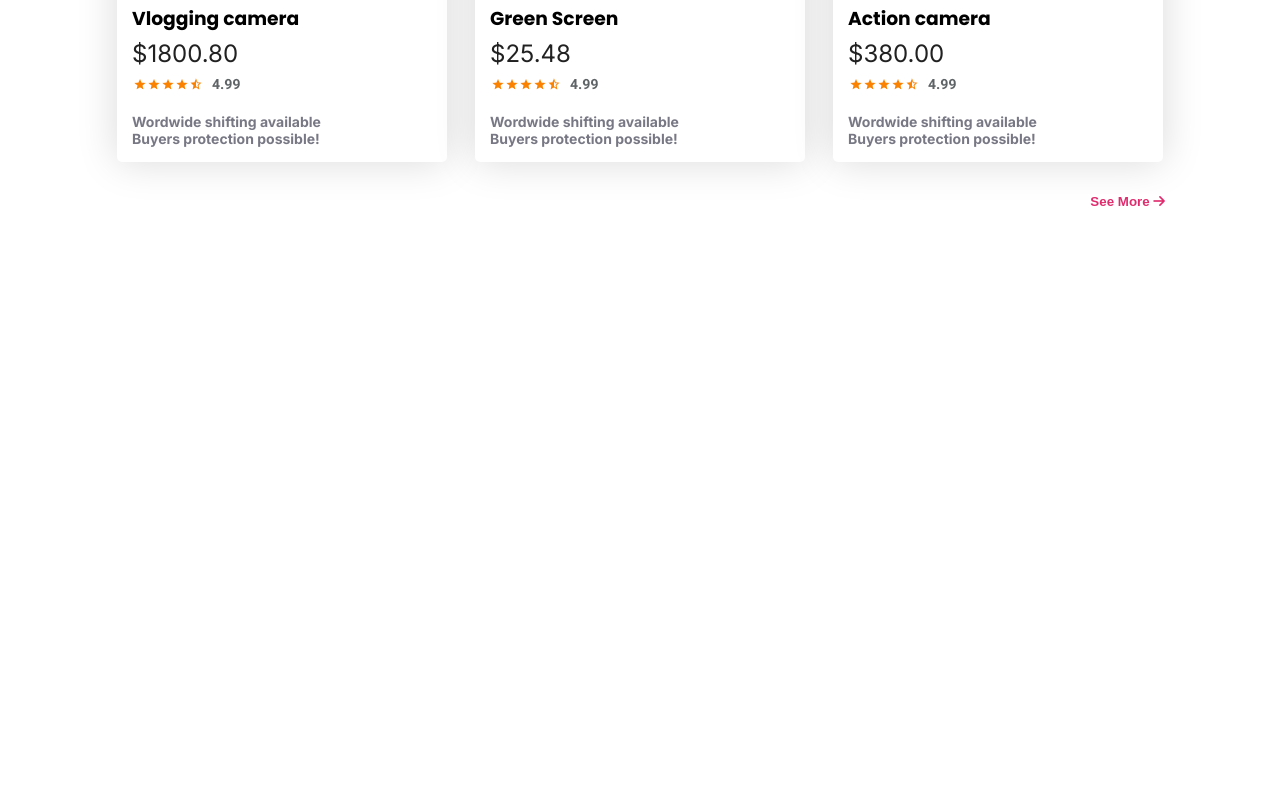
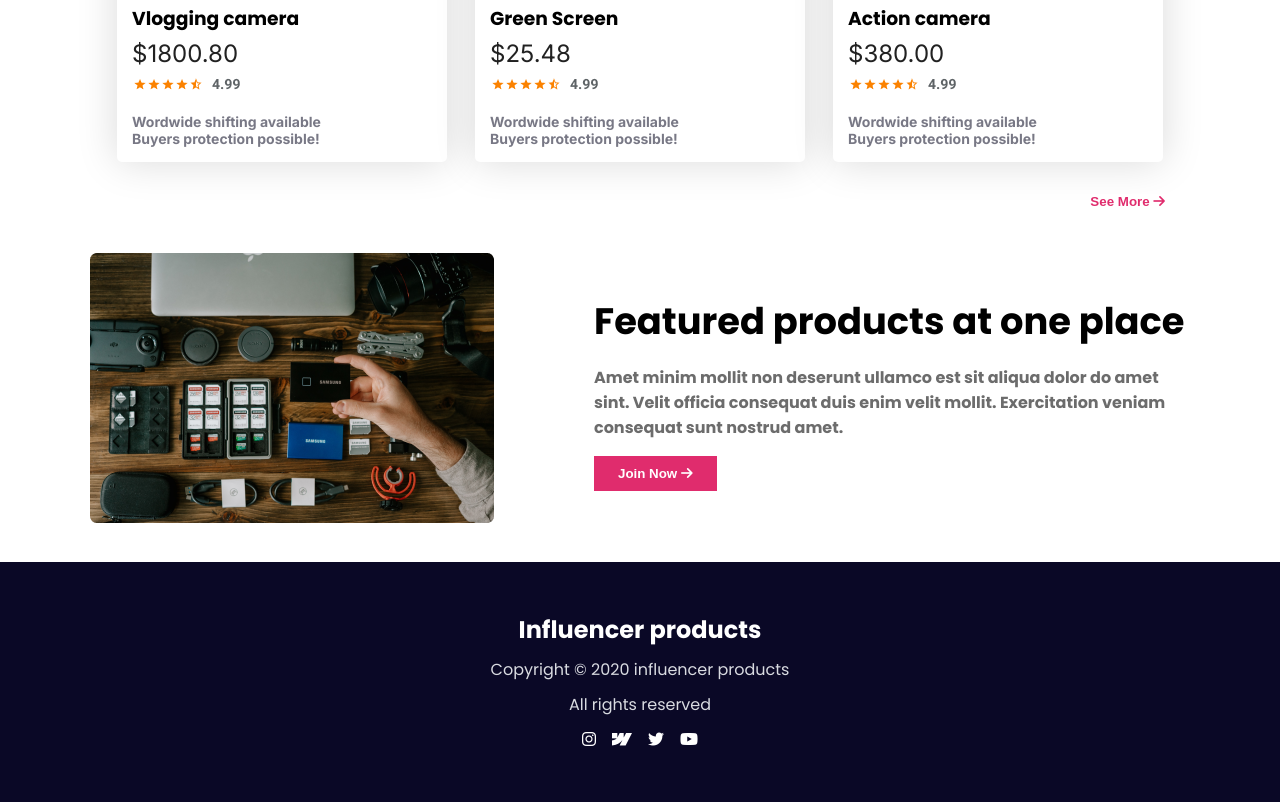
Before and after one commit to soponalways/influencer-gear-website, a plain HTML site: page index.html in a window 1280 px wide. Shown: the part 1968-2770 px from the top of the page. Before the commit the page ends 2221 px from the top, so only its background shows below. Drawn offline with Linux system fonts and the light colour scheme; a web font is replaced by a local one.

Commit message:
All Section done

```diff
--- a/index.html
+++ b/index.html
@@ -171,9 +171,29 @@
                 <button class="see-more-btn"><a href="">See More <i class="fa-solid fa-arrow-right"></i></a></button>
             </div>
         </section>
-
+        <!-- Featured section start -->
+         <section class="featured-section">
+            <div class="featured-img"><img src="./images/gear.png" alt="Gear images"></div>
+            <div class="featured-content">
+                <h1 class="featured-title">Featured products at one place</h1>
+                <p class="featured-description">Amet minim mollit non deserunt ullamco est sit aliqua dolor do amet sint. Velit officia consequat duis enim velit mollit. Exercitation veniam consequat sunt nostrud amet.</p>
+                <div class="featured-button"><button><a href="">Join Now <i class="fa-solid fa-arrow-right"></i></a></button></div>
+            </div>
+         </section>
     </main>
-    <footer></footer>
+    <footer>
+        <div class="footer-content">
+            <h2 class="footer-title">Influencer products</h2>
+            <p class="footer-description">Copyright © 2020 influencer products</p>
+            <p class="footer-description">All rights reserved</p>
+            <div class="footer-icons">
+                <div class="footer-icon"><i class="fa-brands fa-instagram"></i></div>
+                <div class="footer-icon"><i class="fa-brands fa-webflow"></i></div>
+                <div class="footer-icon"><i class="fa-brands fa-twitter"></i></div>
+                <div class="footer-icon"><i class="fa-brands fa-youtube"></i></div>
+            </div>
+        </div>
+    </footer>
 </body>
 
 </html>
--- a/style.css
+++ b/style.css
@@ -152,6 +152,71 @@ nav .logo {
     color: #E02C6D;
 }
 
+/* featured section related styles */
+.featured-section{
+    max-width: 1100px;
+    margin: 2rem auto;
+    display: flex;
+    gap: 100px;
+    align-items: center;
+}
+.featured-img{
+    border-radius: 7px;
+}
+/* .featured-img img{
+    width: 100%;
+} */
+.featured-content{
+    display: flex;
+    flex-direction: column;
+    gap: 1rem;
+}
+.featured-title{
+    font-size: 2.3rem;
+    font-weight: 700;
+}
+.featured-description{
+    color: #6C6C6C;
+    font-weight: 700;
+}
+.featured-button button {
+    background-color: #E02C6D;
+    border: none;
+    padding: 10px 24px;
+}
+.featured-button button a {
+    text-decoration: none;
+    color: white;
+    font-weight: 700;
+}
+/* Footer section related Styles */
+ footer{
+    background-color: #0A0826;
+
+ }
+ .footer-content{
+    display: flex;
+    flex-direction: column;
+    gap: 10px;
+    justify-content: center;
+    align-items: center;
+    padding: 3.1rem 0;
+ }
+ .footer-title{
+    font-weight: 700;
+    font-size: 1.5rem;
+    color: #ffffff;
+ }
+ .footer-description{
+    color: #D9DBE1;
+ }
+ .footer-icons{
+    color: white;
+    display: flex;
+    gap: 1rem;
+    cursor: pointer;
+ }
+
 /* Mobail devices */
 @media screen and (max-width:576px) {
 
@@ -198,6 +263,22 @@ nav .logo {
         grid-template-columns:1fr;
         /* gap: 1.5rem; */
         margin-top: 30px;
+    }
+
+    /* feature section related styles  */
+    .featured-section{
+        flex-direction: column-reverse;
+    }
+    .featured-content{
+        align-items: center;
+    }
+    .featured-title{
+         font-size: 1.5rem;
+         text-align: center;
+    }
+    .featured-description{
+        font-size: 14px;
+        text-align: center;
     }
 }
 
@@ -253,4 +334,19 @@ nav .logo {
         margin: 0;
         margin-top: 30px;
     }
+    /* featured related styles */
+    .featured-section{
+        gap: 20px;
+    }
+    .featured-content{
+        align-items: center;
+    }
+    .featured-title{
+         font-size: 1.5rem;
+         text-align: center;
+    }
+    .featured-description{
+        font-size: 14px;
+        text-align: center;
+    }
 }
```
